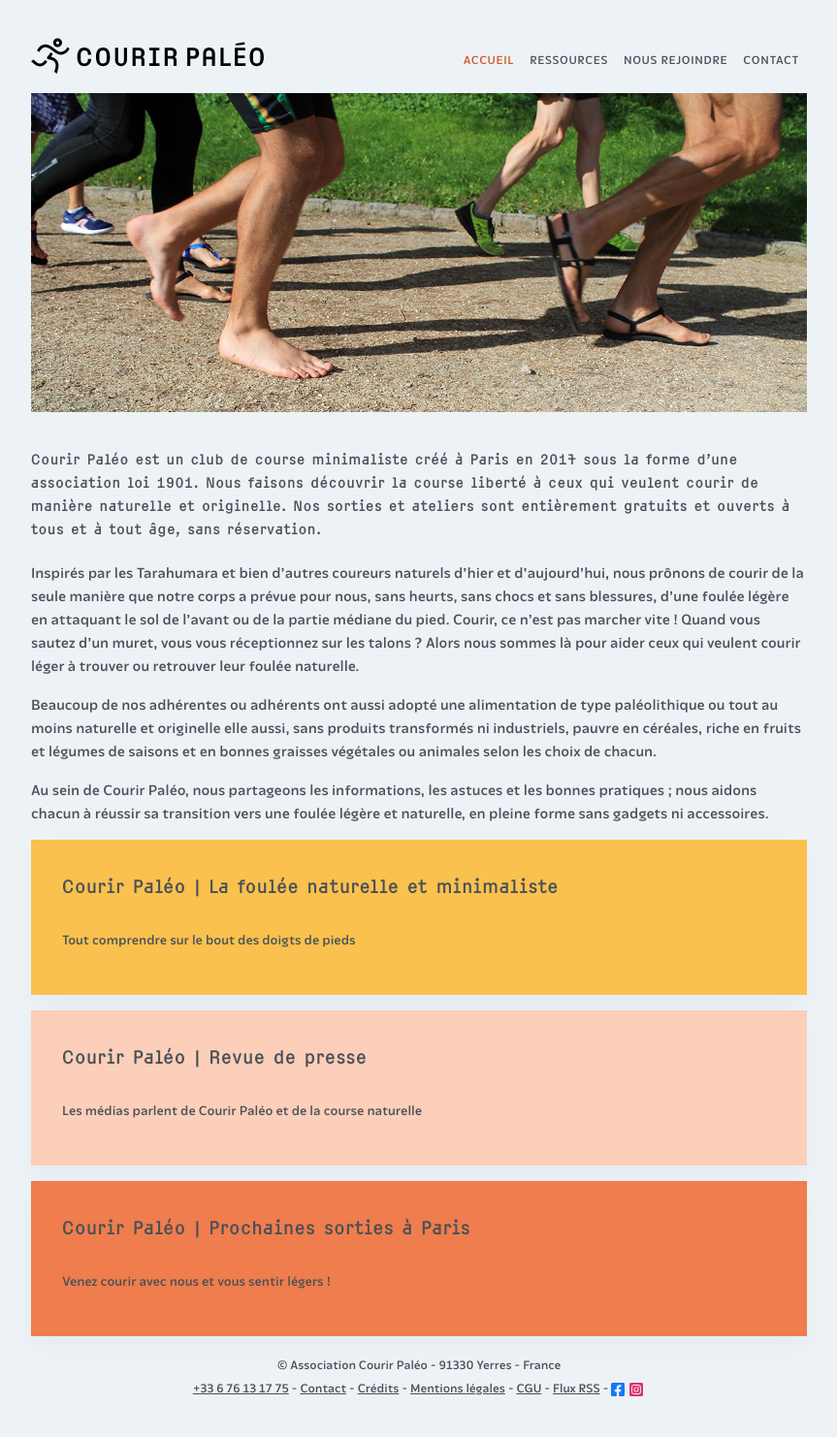
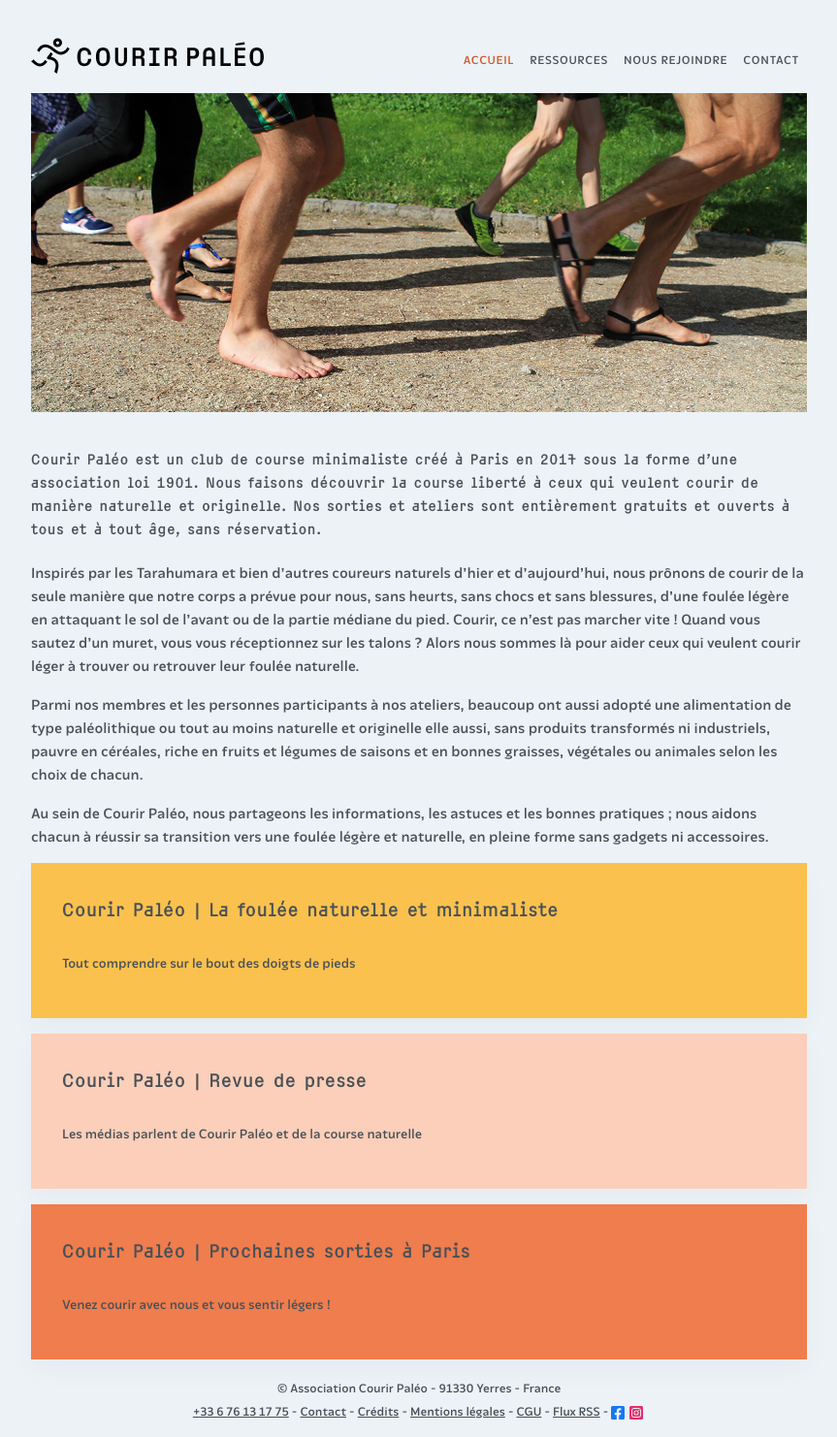
Before and after one commit to courirpaleo/courirpaleo.github.io, a Jekyll site: the page built from index.md, in a window 1280 px wide. Shown: the whole page at 97% size, without its empty margins (208-1071 px from the left). Built offline with Jekyll 4.4.1, drawn with Linux system fonts in a browser that asks for light colours; some web fonts are replaced; before the commit the page ends 1458 px from its top, so only the background shows below that.

Commit message:
Update index.md

```diff
--- a/index.md
+++ b/index.md
@@ -7,7 +7,7 @@
 
 Inspirés par les Tarahumara et bien d’autres coureurs naturels d’hier et d'aujourd'hui, nous prônons de courir de la seule manière que notre corps a prévue pour nous, sans heurts, sans chocs et sans blessures, d’une foulée légère en attaquant le sol de l'avant ou de la partie médiane du pied. Courir, ce n’est pas marcher vite&nbsp;! Quand vous sautez d’un muret, vous vous réceptionnez sur les talons&nbsp;? Alors nous sommes là pour aider ceux qui veulent courir léger à trouver ou retrouver leur foulée naturelle.
 
-Beaucoup de nos adhérentes ou adhérents ont aussi adopté une alimentation de type paléolithique ou tout au moins naturelle et originelle elle aussi, sans produits transformés ni industriels, pauvre en céréales, riche en fruits et légumes de saisons et en bonnes graisses végétales ou animales selon les choix de chacun.
+Parmi nos membres et les personnes participants à nos ateliers, beaucoup ont aussi adopté une alimentation de type paléolithique ou tout au moins naturelle et originelle elle aussi, sans produits transformés ni industriels, pauvre en céréales, riche en fruits et légumes de saisons et en bonnes graisses, végétales ou animales selon les choix de chacun.
 
 Au sein de Courir Paléo, nous partageons les informations, les astuces et les bonnes pratiques&nbsp;; nous aidons chacun à réussir sa transition vers une foulée légère et naturelle, en pleine forme sans gadgets ni accessoires.
 
```
